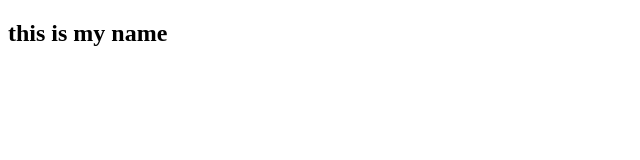
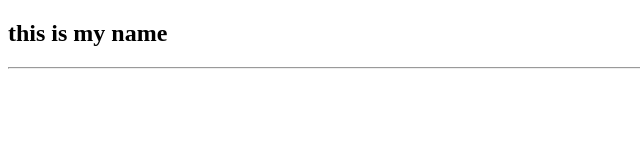
Before and after one commit to 118110afa/resume, a plain HTML site: page index.html in a window 1280 px wide. Shown: the whole page, without its empty margins (0-640 px from the left). Drawn offline with Linux system fonts and the light colour scheme.

Commit message:
对原项目进行了大幅度修改

```diff
--- a/index.html
+++ b/index.html
@@ -6,5 +6,6 @@
 </head>
 <body>
 	<h2>this is my name</h2>
+	<hr>
 </body>
 </html>
--- a/js/app.js
+++ /dev/null
@@ -1 +0,0 @@
-//this is app.js
--- /dev/null
+++ b/js/index.js
@@ -0,0 +1 @@
+abcd
```
Also changed, not shown: 1 other file.
